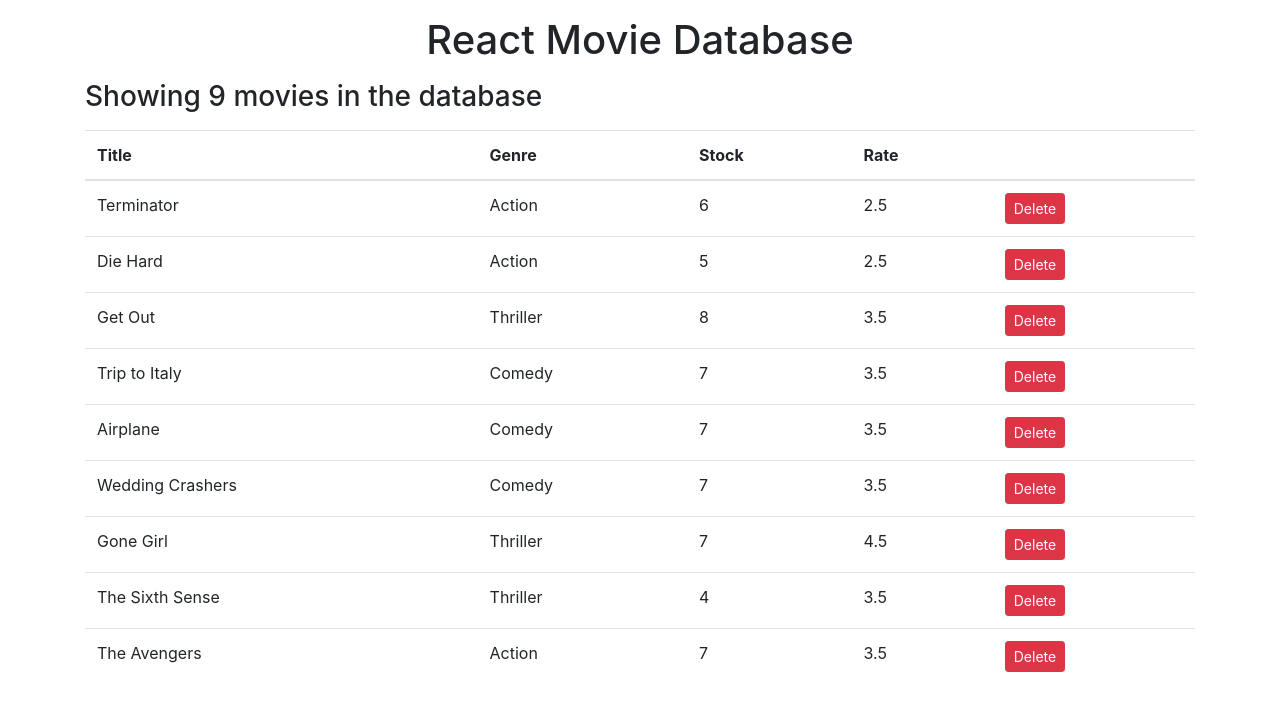
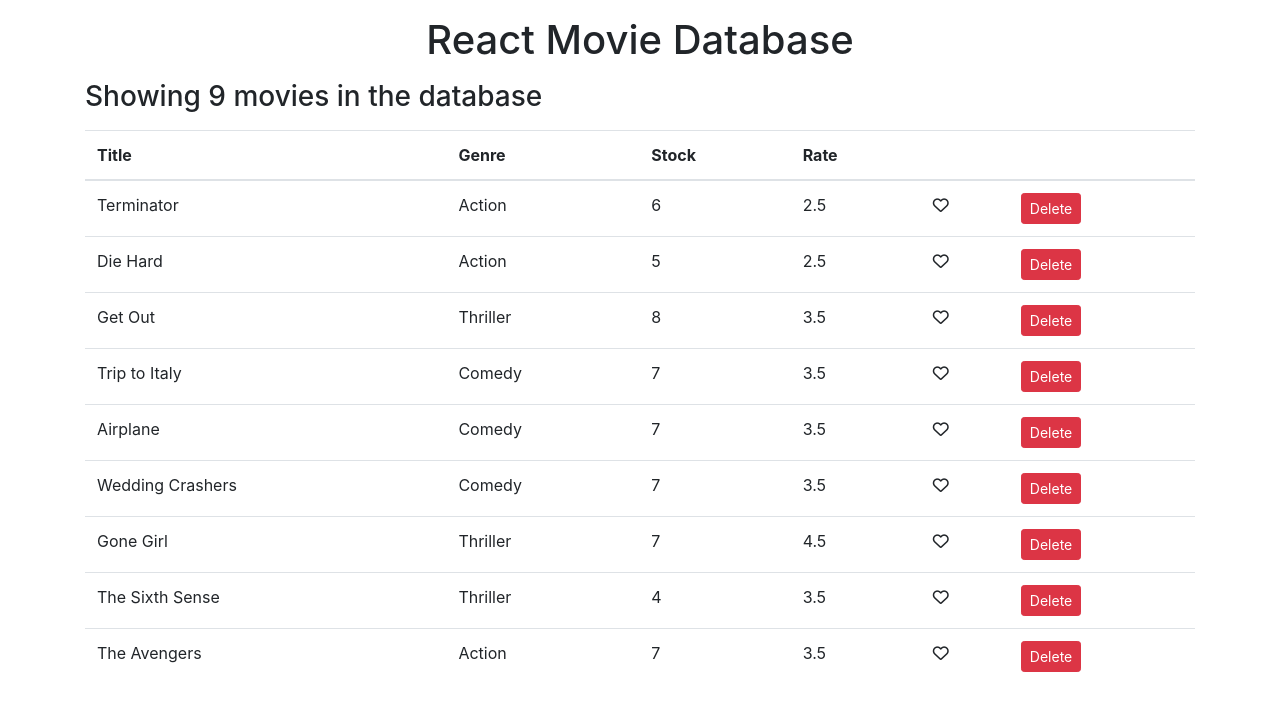
Before and after one commit to rgr5035/Ray-Vidly_App_React, a React (Create React App) app: page / in a window 1280 px wide. Shown: the top 710 px of the page. Built offline with nearby package versions, Linux system fonts and the light colour scheme.

Commit message:
added like button

```diff
--- a/public/index.html
+++ b/public/index.html
@@ -24,6 +24,9 @@
       work correctly both with client-side routing and a non-root public URL.
       Learn how to configure a non-root public URL by running `npm run build`.
     -->
+
+    <!--Link to Font Awesome-->
+    <script src="https://use.fontawesome.com/5b37280a32.js"></script>
     <title>React Movie Database</title>
   </head>
   <body>
--- /dev/null
+++ b/src/components/common/like.jsx
@@ -0,0 +1,14 @@
+import React, { Component } from 'react';
+
+//Input: liked: boolean
+//Output: onClick event
+
+class Like extends Component {
+    render() {
+        let classes = 'fa fa-heart';
+        if (!this.props.liked) classes += "-o";
+        return  <i onClick={this.props.onClick} style={{ cursor: "pointer" }}className={classes} aria-hidden="true"/> ;
+    }
+}
+
+export default Like;
--- a/src/components/movies.jsx
+++ b/src/components/movies.jsx
@@ -1,5 +1,6 @@
 import React, { Component } from "react";
 import { getMovies } from "../services/fakeMovieService";
+import Like from "./common/like";
 
 class Movies extends Component {
   state = {
@@ -12,6 +13,14 @@ class Movies extends Component {
       movies,
     });
   };
+
+  handleLike = (movie) => {
+    const movies = [...this.state.movies];
+    const index = movies.indexOf(movie);
+    movies[index] = {...movies[index]};
+    movies[index].liked = !movies[index].liked;
+    this.setState({ movies });
+  }
 
   render() {
 
@@ -31,6 +40,7 @@ class Movies extends Component {
             <th>Stock</th>
             <th>Rate</th>
             <th></th>
+            <th></th>
           </tr>
         </thead>
         <tbody>
@@ -40,6 +50,9 @@ class Movies extends Component {
               <td>{movie.genre.name}</td>
               <td>{movie.numberInStock}</td>
               <td>{movie.dailyRentalRate}</td>
+              <td>
+                <Like liked={movie.liked} onClick={() => this.handleLike(movie)}/>
+              </td>
               <td>
                 <button
                   onClick={() => this.handleDelete(movie)}
```
